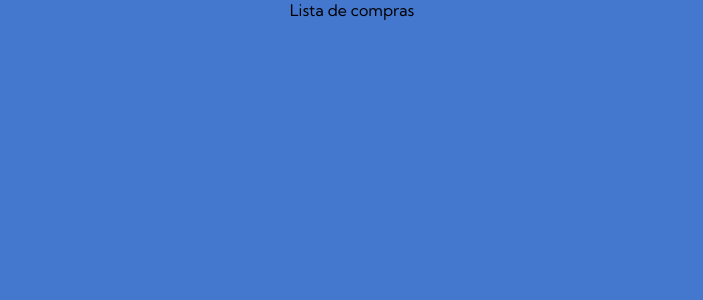
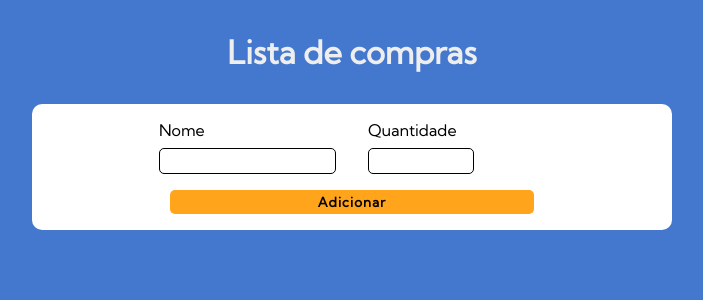
Before and after one commit to gustavo-atanazio/lista-de-compras, a React (Vite) app: page / in a window 1280 px wide. Shown: the top 300 px of the page, without its empty margins (288-991 px from the left). Built offline with nearby package versions, Linux system fonts and the light colour scheme.

Commit message:
Renderizando Form

```diff
--- a/src/App.tsx
+++ b/src/App.tsx
@@ -1,6 +1,11 @@
+import Form from "components/Form";
+
 function App() {
 	return (
-		<div>Lista de compras</div>
+		<main>
+			<h1>Lista de compras</h1>
+			<Form/>
+		</main>
 	);
 }
 
```
